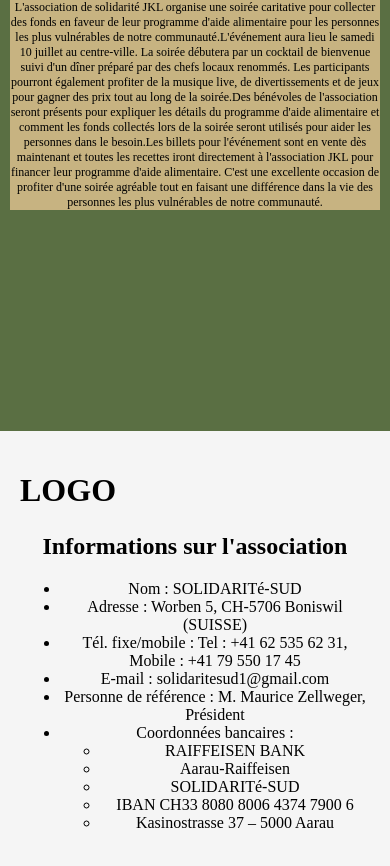
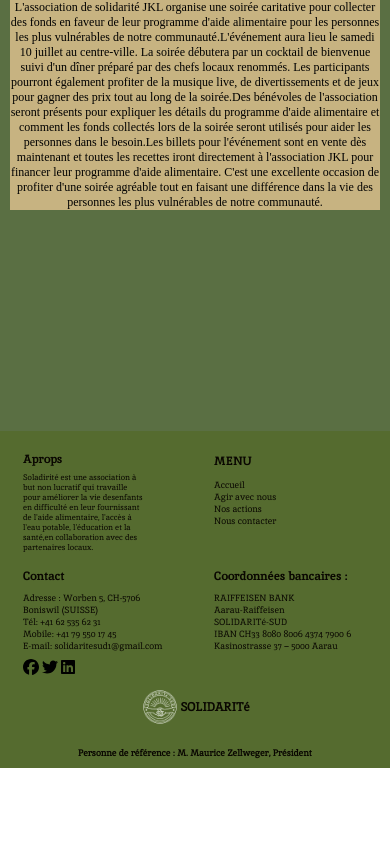
Before and after one commit to slimanej4c/sud, a Next.js app: page / in a window 390 px wide. Shown: the part 1929-2795 px from the top of the page. After the commit the page ends 2697 px from the top, so only its background shows below. Built offline with nearby package versions, Linux system fonts and the light colour scheme.

Commit message:
add part62

```diff
--- a/components/Footer.js
+++ b/components/Footer.js
@@ -1,34 +1,132 @@
 
+
+import { connect } from 'react-redux'
+import Link from 'next/link'
 import Image from 'next/image';
+import { FontAwesomeIcon  } from '@fortawesome/react-fontawesome';
 
-const Footer = () => {
+import {
+  faFacebook ,faTwitter,faLinkedin
+
+} from "@fortawesome/free-brands-svg-icons";
+
+const Footer = (props) => {
+const aprops_footer={"FR":"Soladirité est une association à but non lucratif qui travaille pour améliorer la vie desenfants en difficulté en leur fournissant de l'aide alimentaire, l'accès à l'eau potable, l'éducation et la santé,en collaboration avec des partenaires locaux.",
+"ENG": "Soladirité is a non-profit organization that works to improve the lives of children in need by providing them with food aid, access to clean water, education, and health care in collaboration with local partners.",
+"DE": "Soladirité ist eine gemeinnützige Organisation, die sich dafür einsetzt, das Leben von benachteiligten Kindern durch verschiedene Programme wie Lebensmittelhilfe, Zugang zu sauberem Wasser, Bildung und Gesundheit zu verbessern und mit lokalen Partnern zusammenzuarbeiten."}
+const link_array = [
+  {
+    FR: [
+      { id: 1, title: 'Accueil', to: '/' },
+      { id: 2, title: 'Agir avec nous', to: '/agir' },
+      { id: 3, title: 'Nos actions', to: '/actions' },
+      { id: 4, title: 'Nous contacter', to: '/contact' }
+    ],
+    ENG: [
+      { id: 1, title: 'Home', to: '/' },
+      { id: 2, title: 'Act with us', to: '/agir'  },
+      { id: 3, title: 'Our actions', to: '/actions' },
+      { id: 4, title: 'Contact us', to: '/contact' }
+    ],
+    DE: [
+      { id: 1, title: 'Startseite', to: '/' },
+      { id: 2, title: 'Mit uns handeln', to: '/agir'  },
+      { id: 3, title: 'Unsere Aktionen', to: '/actions'  },
+      { id: 4, title: 'Kontaktiere uns', to: '/contact' }
+    ]
+  }
+];
   return (
-  <footer >
-  <div class="logo">
-    <h1>LOGO</h1>
+
+    <footer class="footer">
+    <div class="footer-top">
+      <div className='footer-top-1'>
+        <div className='footer-description'>
+
+            <div className='footer-aprops'>
+                <h1>Aprops</h1>
+                <p>{aprops_footer['FR']}</p>
             </div>
-  <div class="association-info">
-    <h3>Informations sur l'association</h3>
+
+        </div>
+        <nav class="footer-menu">
+          <h1>MENU</h1>
           <ul>
-      <li>Nom : SOLIDARITé-SUD</li>
+            {link_array[0][props.langue].map((item) => (
+              <li>
+                <Link className="footer-nav-link" href={item.to} onClick={() => clicked()}>
+                  {item.title}
+                </Link>
+              </li>
+            ))}
+          </ul>
+        </nav>
+        </div>
+
+
+        <div className='footer-top-2'>
+              <div class="footer-coordone">
+              <h1>Contact</h1>
+                <ul>
                   <li>Adresse : Worben 5, CH-5706 Boniswil (SUISSE)</li>
-      <li>Tél. fixe/mobile : Tel : +41 62 535 62 31, Mobile : +41 79 550 17 45</li>
-      <li>E-mail : solidaritesud1@gmail.com</li>
-      <li>Personne de référence : M. Maurice Zellweger, Président</li>
-      <li>Coordonnées bancaires :</li>
+                  <li>Tél: +41 62 535 62 31</li>
+                  <li>Mobile: +41 79 550 17 45</li>
+                  <li>E-mail: solidaritesud1@gmail.com</li>
+                </ul>
+                <div className='footer-icons'>
+                <FontAwesomeIcon icon={faFacebook} style={{  color: "black" }} className="footer-icon"/>
+                <FontAwesomeIcon icon={faTwitter} style={{ color: "black" }} className="footer-icon"/>
+                <FontAwesomeIcon icon={faLinkedin} style={{  color: "black" }} className="footer-icon"/>
+              </div>
+              </div>
+              <div class="footer-coordone-bank">
+              <h1>Coordonnées bancaires :</h1>
                 <ul>
+                  <li></li>
                   <li>RAIFFEISEN BANK</li>
                   <li>Aarau-Raiffeisen</li>
                   <li>SOLIDARITé-SUD</li>
                   <li>IBAN CH33 8080 8006 4374 7900 6</li>
                   <li>Kasinostrasse 37 – 5000 Aarau</li>
                 </ul>
-    </ul>
               </div>
+        </div>
+      </div>
+      <div class="footer-bottom">
+      <div className='footer-logo-title'>
+                  <div class="footer-logo">
+
+
+                  </div>
+                  <div class="footer-title">
+                            <h2>SOLIDARITé</h2>
+                    </div>
+            </div>
+
+        <h3>Personne de référence : M. Maurice Zellweger, Président</h3>
+      </div>
+
   </footer>
+
   );
   }
 
 
 
-export default Footer;
+
+const mapStateToProps = (state) => ({
+
+  langue:state.change_langue_reducer.langue,
+
+
+})
+
+const mapDispatchToProps = dispatch =>{
+return{
+  Set_langue_redux:(lang)=>dispatch(Set_langue_redux(lang)),
+  Set_cookies_redux:(val)=>dispatch(Set_cookies_redux(val)),
+}
+
+}
+
+export default connect(mapStateToProps, mapDispatchToProps)( Footer)
--- a/hocs/Layout.js
+++ b/hocs/Layout.js
@@ -251,7 +251,7 @@ const Nav=()=>{
             <motion.li
               key={item.id}
               variants={itemVariants}
-              className={item.title === "Nous contacter" ? contact_div : other_div}
+              className={item.to === "/contact" ? contact_div : other_div}
             >
               <Link className="nav-link" href={item.to} onClick={() => clicked()}>
                 {item.title}
--- a/package.json
+++ b/package.json
@@ -9,6 +9,10 @@
     "lint": "next lint"
   },
   "dependencies": {
+    "@fortawesome/fontawesome-svg-core": "^6.4.0",
+    "@fortawesome/free-brands-svg-icons": "^6.4.0",
+    "@fortawesome/free-solid-svg-icons": "^6.4.0",
+    "@fortawesome/react-fontawesome": "^0.2.0",
     "@reduxjs/toolkit": "^1.9.3",
     "@types/node": "18.15.11",
     "@types/react": "18.0.33",
--- a/styles/footer.css
+++ b/styles/footer.css
@@ -1,20 +1,343 @@
-footer {
-    background-color: #f5f5f5;
-    padding: 20px;
+.footer {
+    background-color: var(--footer-color);
+
+    display: flex;
+    flex-direction: column;
+    justify-content:center;
+
+    font-size: 14px;
+    position: relative;
+
+    color: var(--footer-font-color);
+  }
+  .footer h1{
+    font-size: 18px;
+    font-family:inika_bold;
+  }
+  .footer li {
+    font-size: 14px;
+    font-family:inika_reg;
+  }
+  .footer a{
+    font-size: 14px;
+    font-family:inika_reg;
+    text-decoration: none;
+    list-style: none;
+    color:var(--footer-font-color);
+
+  }
+  footer h2{
+    font-size: 14px;
+    font-family:inika_reg;
+  }
+  footer h3{
+    font-size: 14px;
+    font-family:inika_reg;
+  }
+  footer p{
+    font-size: 14px;
+    font-family:inika_reg;
+    margin-top: -3px;
+  }
+  .footer-top{
+    position: relative;
+    display: flex;
+    flex-direction:row;
+   justify-content: center;
+
+    padding-top: 3%;
+    padding-bottom: 3%;
+    padding-left: 1%;
+    padding-right: 1%;
+    font-size: 14px;
+    width: 98%;
+    height: 90%;
+  }
+  .footer-top-1{
+    display: flex;
+    flex-direction: row;
+    width: 50%;
+
+
+  }
+  .footer-top-2{
+    display: flex;
+    flex-direction: row;
+    width: 50%;
+
+
+  }
+  .footer-description{
+    position: relative;
+    display: flex;
+    flex-direction:column;
+    justify-content:space-around;
+
+
+    height: 100%;
+
+    width: 60%;
+
+  }
+  .footer-logo-title{
+     display: flex;
+     flex-direction: row;
+
+
+     align-items: center;
+     height: 100%;
+  }
+  .footer-logo {
+
+      background-image: url("/static/images/logo_mobile.png");
+      object-fit: fill;
+      width: 60px;
+      height: 60px;
+      background-size: cover;
+      background-position: center;
   }
 
-  .association-info {
-    max-width: 800px;
-    margin: 0 auto;
-    text-align: center;
+
+  .footer-aprops{
+    display: flex;
+
+    flex-direction: column;
+
+   width: 80%;
   }
 
-  .association-info h3 {
-    font-size: 1.5rem;
-    margin-bottom: 20px;
+
+  .footer-menu {
+    display: flex;
+    flex-direction: column;
+    width: 30%;
+
+
+
   }
 
-  .association-info p {
-    font-size: 1.1rem;
-    margin-bottom: 10px;
+  .footer-menu ul {
+    display: flex;
+    flex-direction: column;
+    list-style: none;
+    margin: 0;
+    padding: 0;
+
   }
+
+
+
+  .footer-coordone {
+
+    display: flex;
+    flex-direction: column;
+
+
+    width: 50%;
+
+
+  }
+
+  .footer-coordone-bank {
+   display: flex;
+   flex-direction: column;
+
+   width: 50%;
+
+
+  }
+
+  .footer-coordone ul {
+    list-style: none;
+    margin: 0;
+    padding: 0;
+    margin-bottom: 5%;
+  }
+  .footer-icons{
+    display: flex;
+
+  }
+  .footer-icon{
+    display: flex;
+    margin-right: 2%;
+    font-size: 25px;
+  }
+  .footer-coordone-bank ul {
+    list-style: none;
+    margin: 0;
+    padding: 0;
+  }
+
+  .footer h3 {
+    font-size: 16px;
+    font-weight: bold;
+    margin-top: 20px;
+  }
+  .footer-bottom{
+    display: flex;
+    flex-direction: column;
+    height: 10%;
+
+    border: rgb(58, 108, 67);
+    border-top-width: 10px;
+    justify-content: center;
+    align-items: center;
+  }
+
+
+  @media screen and (max-width: 1100px) {
+
+    .footer h1{
+      font-size: 14px;
+
+    }
+    .footer li {
+      font-size: 11px;
+
+    }
+    .footer a{
+      font-size: 11px;
+
+    }
+    footer h2{
+      font-size: 11px;
+
+    }
+    footer h3{
+      font-size: 11px;
+
+    }
+    footer p{
+      font-size: 11px;
+
+
+  }
+  .footer-icon{
+
+    font-size: 20px;
+  }
+  }
+  @media screen and (max-width:700px) {
+
+
+    .footer-top{
+
+      flex-direction:column;
+
+    }
+    .footer-top-1{
+
+      width: 100%;
+
+
+    }
+    .footer-top-2{
+      width: 100%;
+
+    }
+    .footer-description{
+
+      width: 50%;
+      margin-left: 5%;
+
+    }
+    .footer-menu {
+
+      width: 50%;
+      margin-left: 10%;
+      margin-right: 5%;
+
+    }
+    .footer-coordone {
+
+      margin-left: 5%;
+
+    }
+
+    .footer-coordone-bank {
+      margin-left: 10%;
+      margin-right: 5%;
+
+    }
+    .footer h1{
+      font-size: 14px;
+
+    }
+    .footer h2{
+      font-size: 14px;
+
+    }
+    .footer h3{
+      font-size: 14px;
+
+    }
+    .footer li{
+      font-size: 11px;
+
+    }
+    .footer a{
+      font-size: 11px;
+
+
+    }
+    .footer h2{
+      font-size: 14px;
+
+    }
+    .footer h3{
+      font-size: 11px;
+
+    }
+    footer p{
+      font-size: 9px;
+
+    }
+
+
+    .footer-logo {
+
+
+      width: 40px;
+      height: 40px;
+
+  }
+  .footer-icon{
+
+    font-size: 18px;
+  }
+
+
+  }
+
+
+  @media screen and (max-width:450px) {
+    .footer h1{
+      font-size: 12px;
+
+    }
+    .footer li{
+      font-size: 9px;
+
+    }
+    .footer a{
+      font-size: 9px;
+
+
+    }
+    .footer h2{
+      font-size: 12px;
+
+    }
+    .footer h3{
+      font-size: 9px;
+
+    }
+    footer p{
+      font-size: 8px;
+
+    }
+    .footer-icon{
+
+      font-size: 16px;
+    }
+  }
--- a/styles/globals.css
+++ b/styles/globals.css
@@ -6,6 +6,9 @@
  --navbar_mobile_ul:#5a6f43;
  --navbar_mobile_click:#cbe200;
  --mather-color:#5a6f43;
+ --footer-color:darkolivegreen;
+ --footer-shadow-color:#090600;
+ --footer-font-color:#090600;
  --title-color:#FF6B09;
  --aprops-color:#cdcdcd ;
  --mession-color:rgba(155, 164, 59, 0.969) ;
```
Also changed, not shown: 1 other file (tests, documents, lock files or other folders). Lines whose indentation alone changed are shown as unchanged.
